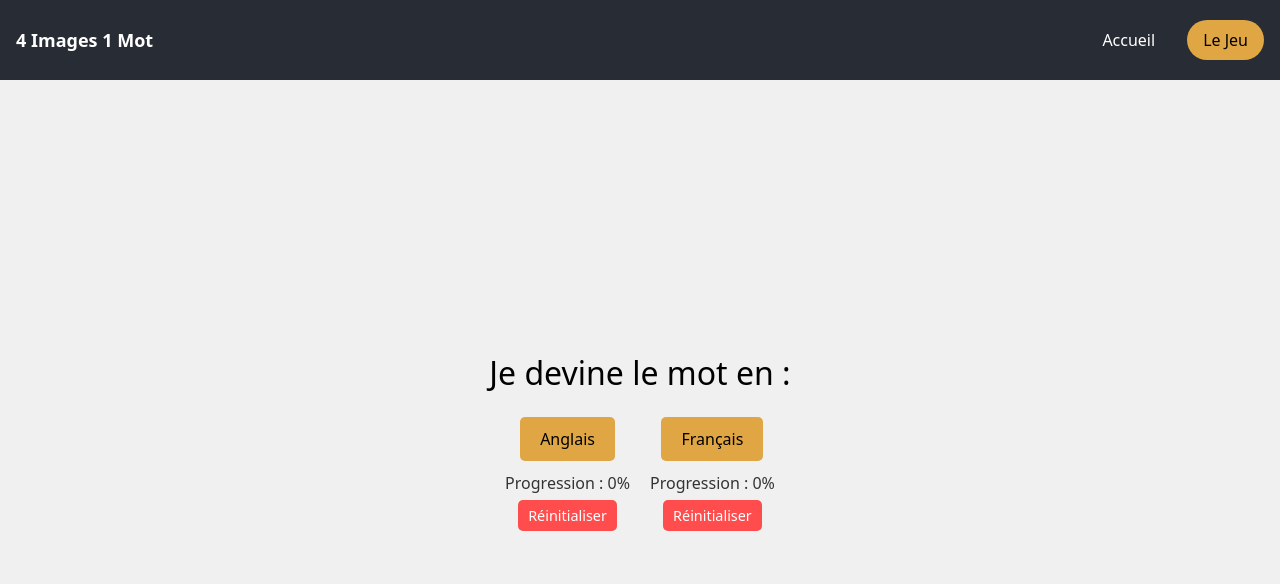
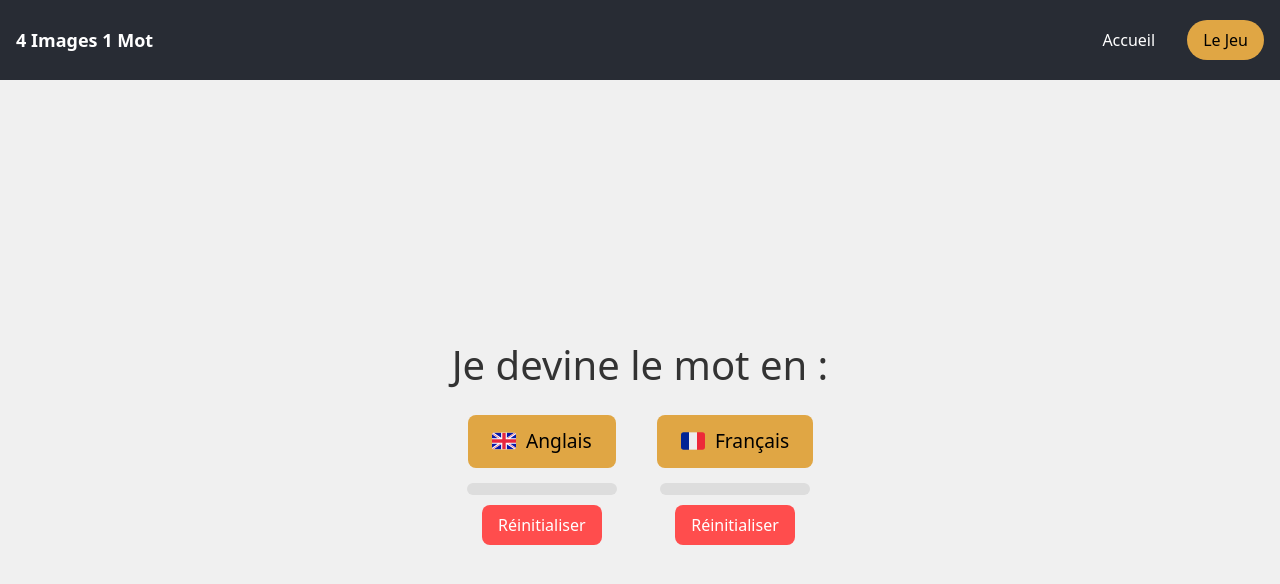
Before and after one commit to RichardFLW/4i1m, a Next.js app: page /select-language in a window 1280 px wide. Shown: the top 584 px of the page. Built offline with nearby package versions, Linux system fonts and the light colour scheme.

Commit message:
flag pays et barre de progression

```diff
--- /dev/null
+++ b/app/components/ConfirmationModal.jsx
@@ -0,0 +1,22 @@
+// app/components/ConfirmationModal.jsx
+import React from 'react';
+import styles from './ConfirmationModal.module.css';
+
+const ConfirmationModal = ({ isOpen, onClose, onConfirm, language, flagSrc }) => {
+  if (!isOpen) return null;
+
+  return (
+    <div className={styles.modalOverlay}>
+      <div className={styles.modal}>
+        <img src={flagSrc} alt={`Flag of ${language}`} className={styles.flag} />
+        <p>Vous êtes sur le point d'effacer votre progression en {language === 'en' ? 'anglais' : 'français'}. Voulez-vous continuer ?</p>
+        <div className={styles.buttonGroup}>
+          <button onClick={onConfirm} className={styles.confirmButton}>Valider</button>
+          <button onClick={onClose} className={styles.cancelButton}>Annuler</button>
+        </div>
+      </div>
+    </div>
+  );
+};
+
+export default ConfirmationModal;
--- /dev/null
+++ b/app/components/ConfirmationModal.module.css
@@ -0,0 +1,61 @@
+/* app/components/ConfirmationModal.module.css */
+.modalOverlay {
+    position: fixed;
+    top: 0;
+    left: 0;
+    right: 0;
+    bottom: 0;
+    background-color: rgba(0, 0, 0, 0.5);
+    display: flex;
+    justify-content: center;
+    align-items: center;
+    z-index: 1000;
+  }
+
+  .modal {
+    background: white;
+    padding: 20px;
+    border-radius: 8px;
+    box-shadow: 0 2px 10px rgba(0, 0, 0, 0.1);
+    text-align: center;
+    max-width: 400px;
+    width: 80%;
+  }
+
+  .flag {
+    width: 50px;
+    height: 50px;
+    margin-bottom: 20px;
+  }
+
+  .buttonGroup {
+    display: flex;
+    justify-content: space-around;
+    margin-top: 20px;
+  }
+
+  .confirmButton {
+    padding: 10px 20px;
+    background-color: #e0a644;
+    color: white;
+    border: none;
+    border-radius: 5px;
+    cursor: pointer;
+  }
+
+  .confirmButton:hover {
+    background-color: #d2943d;
+  }
+
+  .cancelButton {
+    padding: 10px 20px;
+    background-color: #ff4d4d;
+    color: white;
+    border: none;
+    border-radius: 5px;
+    cursor: pointer;
+  }
+
+  .cancelButton:hover {
+    background-color: #e04343;
+  }
--- a/app/select-language/SelectLanguage.module.css
+++ b/app/select-language/SelectLanguage.module.css
@@ -6,55 +6,86 @@
   align-items: center;
   height: 90vh;
   background-color: #f0f0f0;
+  padding: 20px;
 }
 
 .title {
-  font-size: 2em;
+  font-size: 2.5em;
   margin-bottom: 20px;
+  color: #333;
+  text-align: center;
 }
 
 .buttons {
   display: flex;
-  gap: 20px;
+  gap: 40px;
+  flex-wrap: wrap;
+  justify-content: center;
 }
 
 .languageContainer {
   display: flex;
   flex-direction: column;
   align-items: center;
+  max-width: 200px;
 }
 
 .button {
-  padding: 10px 20px;
-  font-size: 1em;
+  display: flex;
+  align-items: center;
+  gap: 10px;
+  padding: 12px 24px;
+  font-size: 1.2em;
   cursor: pointer;
   background-color: #e0a644;
   color: black;
   border: none;
-  border-radius: 5px;
+  border-radius: 8px;
+  transition: background-color 0.3s, transform 0.3s;
 }
 
 .button:hover {
   background-color: #d2943d;
+  transform: translateY(-2px);
 }
 
-.progress {
-  margin-top: 10px;
-  font-size: 1em;
-  color: #333;
+.flag {
+  width: 24px;
+  height: 24px;
+}
+
+.progressBarContainer {
+  width: 150px;
+  height: 12px;
+  background-color: #ddd;
+  border-radius: 6px;
+  margin-top: 15px;
+  overflow: hidden;
+}
+
+.progressBar {
+  height: 100%;
+  background-color: #e0a644;
+  border-radius: 6px;
+  transition: width 0.3s ease;
 }
 
 .resetButton {
-  margin-top: 5px;
-  padding: 5px 10px;
-  font-size: 0.9em;
+  display: flex;
+  align-items: center;
+  gap: 5px;
+  margin-top: 10px;
+  padding: 8px 16px;
+  font-size: 1em;
   cursor: pointer;
   background-color: #ff4d4d;
   color: white;
   border: none;
-  border-radius: 5px;
+  border-radius: 8px;
+  transition: background-color 0.3s, transform 0.3s;
 }
 
 .resetButton:hover {
   background-color: #e04343;
+  transform: translateY(-2px);
 }
--- a/app/select-language/page.js
+++ b/app/select-language/page.js
@@ -4,11 +4,15 @@
 import { useRouter } from "next/navigation";
 import React, { useEffect, useState } from "react";
 import styles from "./SelectLanguage.module.css";
+import ConfirmationModal from "../components/ConfirmationModal";
 import words from "../components/words";
 
 const SelectLanguagePage = () => {
   const router = useRouter();
   const [progress, setProgress] = useState({ en: 0, fr: 0 });
+  const [modalOpen, setModalOpen] = useState(false);
+  const [currentLanguage, setCurrentLanguage] = useState('');
+  const [flagSrc, setFlagSrc] = useState('');
 
   useEffect(() => {
     const calculateProgress = (language) => {
@@ -26,12 +30,26 @@ const SelectLanguagePage = () => {
   }, []);
 
   const handleLanguageSelect = (language) => {
-    router.push(`/jeu?lang=${language}`);
+    const savedState = JSON.parse(localStorage.getItem(`gameState-${language}`));
+    const currentIndex = savedState ? savedState.currentIndex : 0;
+    const queryParams = new URLSearchParams({ lang: language, index: currentIndex }).toString();
+    router.push(`/jeu?${queryParams}`);
   };
 
-  const handleReset = (language) => {
-    localStorage.removeItem(`gameState-${language}`);
-    setProgress((prev) => ({ ...prev, [language]: 0 }));
+  const openModal = (language) => {
+    setCurrentLanguage(language);
+    setFlagSrc(language === 'en' ? '/flags/flag-gb.svg' : '/flags/flag-fr.svg');
+    setModalOpen(true);
+  };
+
+  const handleReset = () => {
+    localStorage.removeItem(`gameState-${currentLanguage}`);
+    setProgress((prev) => ({ ...prev, [currentLanguage]: 0 }));
+    setModalOpen(false);
+  };
+
+  const closeModal = () => {
+    setModalOpen(false);
   };
 
   return (
@@ -40,23 +58,34 @@ const SelectLanguagePage = () => {
       <div className={styles.buttons}>
         <div className={styles.languageContainer}>
           <button onClick={() => handleLanguageSelect("en")} className={styles.button}>
-            Anglais
+            <img src="/flags/flag-gb.svg" alt="English" className={styles.flag} /> Anglais
           </button>
-          <p className={styles.progress}>Progression : {progress.en}%</p>
-          <button onClick={() => handleReset("en")} className={styles.resetButton}>
+          <div className={styles.progressBarContainer}>
+            <div className={styles.progressBar} style={{ width: `${progress.en}%` }}></div>
+          </div>
+          <button onClick={() => openModal("en")} className={styles.resetButton}>
             Réinitialiser
           </button>
         </div>
         <div className={styles.languageContainer}>
           <button onClick={() => handleLanguageSelect("fr")} className={styles.button}>
-            Français
+            <img src="/flags/flag-fr.svg" alt="French" className={styles.flag} /> Français
           </button>
-          <p className={styles.progress}>Progression : {progress.fr}%</p>
-          <button onClick={() => handleReset("fr")} className={styles.resetButton}>
+          <div className={styles.progressBarContainer}>
+            <div className={styles.progressBar} style={{ width: `${progress.fr}%` }}></div>
+          </div>
+          <button onClick={() => openModal("fr")} className={styles.resetButton}>
             Réinitialiser
           </button>
         </div>
       </div>
+      <ConfirmationModal
+        isOpen={modalOpen}
+        onClose={closeModal}
+        onConfirm={handleReset}
+        language={currentLanguage}
+        flagSrc={flagSrc}
+      />
     </div>
   );
 };
```
Also changed, not shown: app/components/PexelsImages.js (+50 -50 lines), public/flags/flag-fr.svg (added), public/flags/flag-gb.svg (added).
